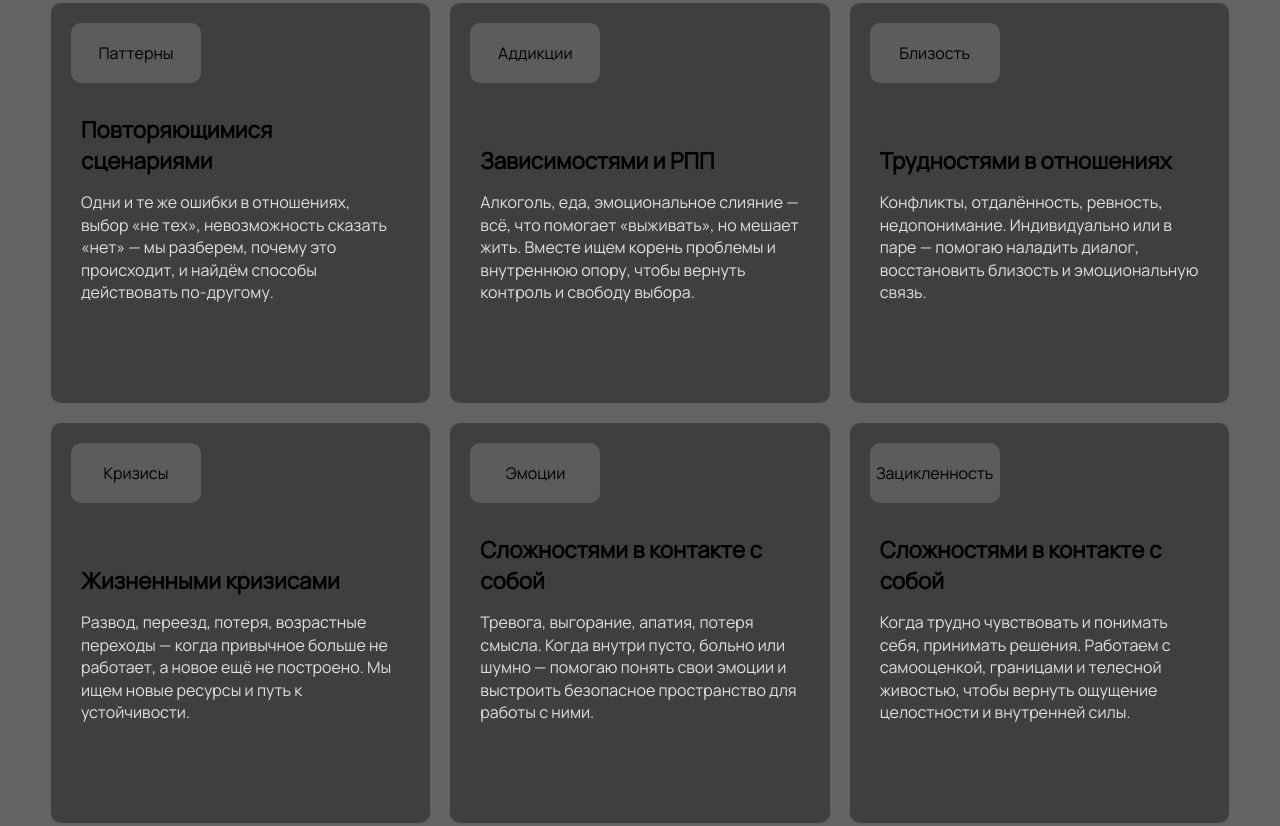
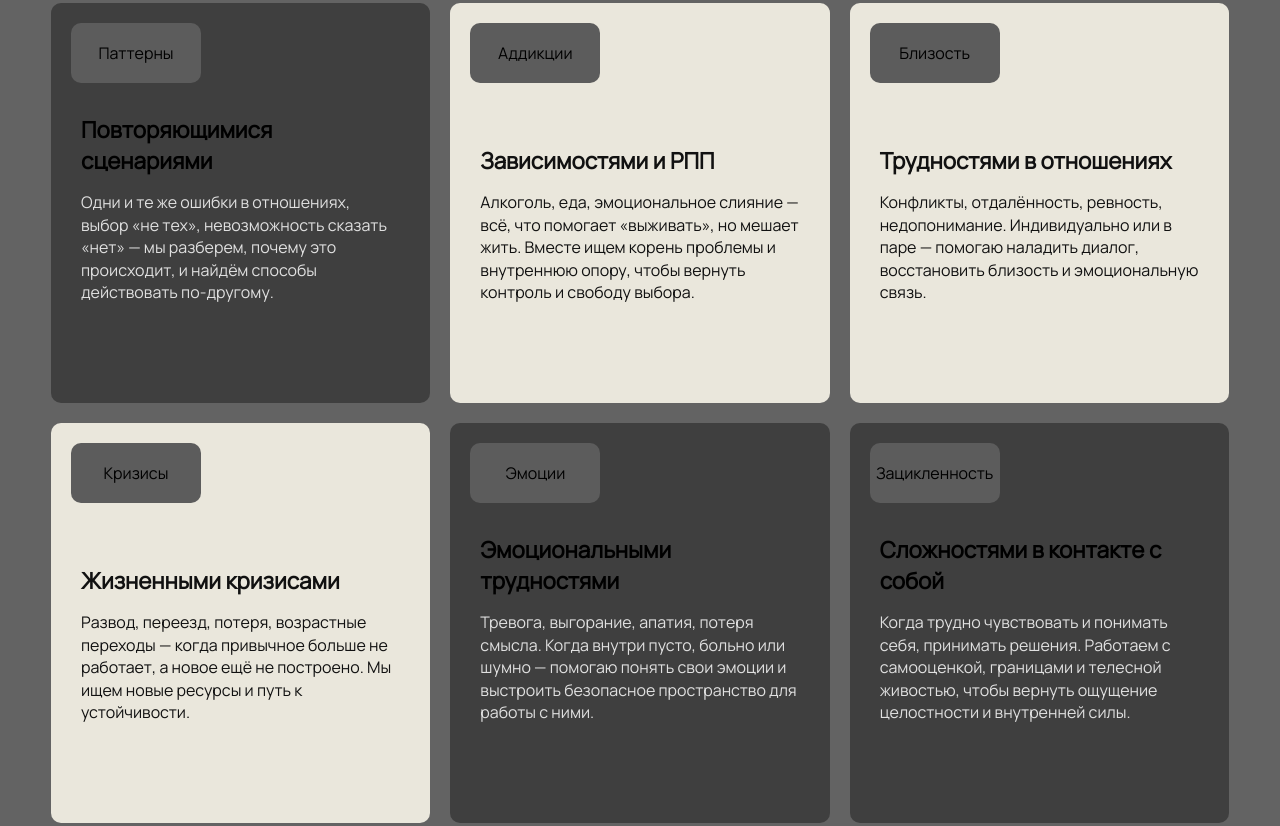
Before and after one commit to KirillShkurduk/my_mam2, a plain HTML site: page index.html in a window 1280 px wide. Shown: the part 1007-1833 px from the top of the page. Drawn offline with Linux system fonts and the light colour scheme.

Commit message:
Update index.html

```diff
--- a/index.html
+++ b/index.html
@@ -40,7 +40,7 @@
                 <h1>Путь к себе начинается здесь</h1>
                 <p>Мой подход — интегративный, это гибкая работа, где соединяем психологию, гештальт-подход и практики, которые помогают лучше понять себя и свои потребности.
 <br>Вместе мы шаг за шагом ищем путь к ясности, внутренней силе и способности действовать, возвращая уверенность и внутреннюю гармонию.</p>
-                <a class="xa" href="#" onclick="openPopup(); return false;">Подробнее &#8599;</a>
+
 
             </div>
         </div>
@@ -122,34 +122,34 @@
       </div>
     </div>
 
-    <div class="card">
+    <div class="card" style="background-color: #EAE7DC;">
       <div class="teg">Аддикции</div>
       <div class="text">
-        <h2>Зависимостями и РПП</h2>
-        <p>Алкоголь, еда, эмоциональное слияние — всё, что помогает «выживать», но мешает жить. Вместе ищем корень проблемы и внутреннюю опору, чтобы вернуть контроль и свободу выбора.</p>
+        <h2 style="color: #111;">Зависимостями и РПП</h2>
+        <p style="color: #111;">Алкоголь, еда, эмоциональное слияние — всё, что помогает «выживать», но мешает жить. Вместе ищем корень проблемы и внутреннюю опору, чтобы вернуть контроль и свободу выбора.</p>
       </div>
     </div>
 
-    <div class="card">
+    <div class="card" style="background-color: #EAE7DC;">
       <div class="teg">Близость</div>
       <div class="text">
-        <h2>Трудностями в отношениях</h2>
-        <p>Конфликты, отдалённость, ревность, недопонимание. Индивидуально или в паре — помогаю наладить диалог, восстановить близость и эмоциональную связь.</p>
+        <h2 style="color: #111;">Трудностями в отношениях</h2>
+        <p style="color: #111;">Конфликты, отдалённость, ревность, недопонимание. Индивидуально или в паре — помогаю наладить диалог, восстановить близость и эмоциональную связь.</p>
       </div>
     </div>
 
-    <div class="card">
+    <div class="card" style="background-color: #EAE7DC;">
       <div class="teg">Кризисы</div>
       <div class="text">
-        <h2>Жизненными кризисами</h2>
-        <p>Развод, переезд, потеря, возрастные переходы — когда привычное больше не работает, а новое ещё не построено. Мы ищем новые ресурсы и путь к устойчивости.</p>
+        <h2 style="color: #111;">Жизненными кризисами</h2>
+        <p style="color: #111;">Развод, переезд, потеря, возрастные переходы — когда привычное больше не работает, а новое ещё не построено. Мы ищем новые ресурсы и путь к устойчивости.</p>
       </div>
     </div>
 
     <div class="card">
       <div class="teg">Эмоции</div>
       <div class="text">
-        <h2>Сложностями в контакте с собой</h2>
+        <h2>Эмоциональными трудностями</h2>
         <p>Тревога, выгорание, апатия, потеря смысла. Когда внутри пусто, больно или шумно — помогаю понять свои эмоции и выстроить безопасное пространство для работы с ними.</p>
       </div>
     </div>
@@ -214,7 +214,7 @@
   </div>
   <div class="price">40 €</div>
     <button class="btn"  onclick="window.open('https://t.me/vikshk', '_blank', 'noopener,noreferrer');">Записаться</button>
-  <a href="#" class="more-link">Оплата</a>
+  <a href="#" class="more-link" >Оплата</a>
 </div>
 
 
@@ -348,7 +348,7 @@ document.querySelectorAll('.faq-header').forEach(header => {
   <div class="footer-container">
     <div class="footer-left">
       <h3>Психолог Виктория Шкурдюк</h3>
-      <p>Информация</p>
+      <p style="color: #fff;">Информация</p>
     </div>
 
     <div class="footer-right">
```
